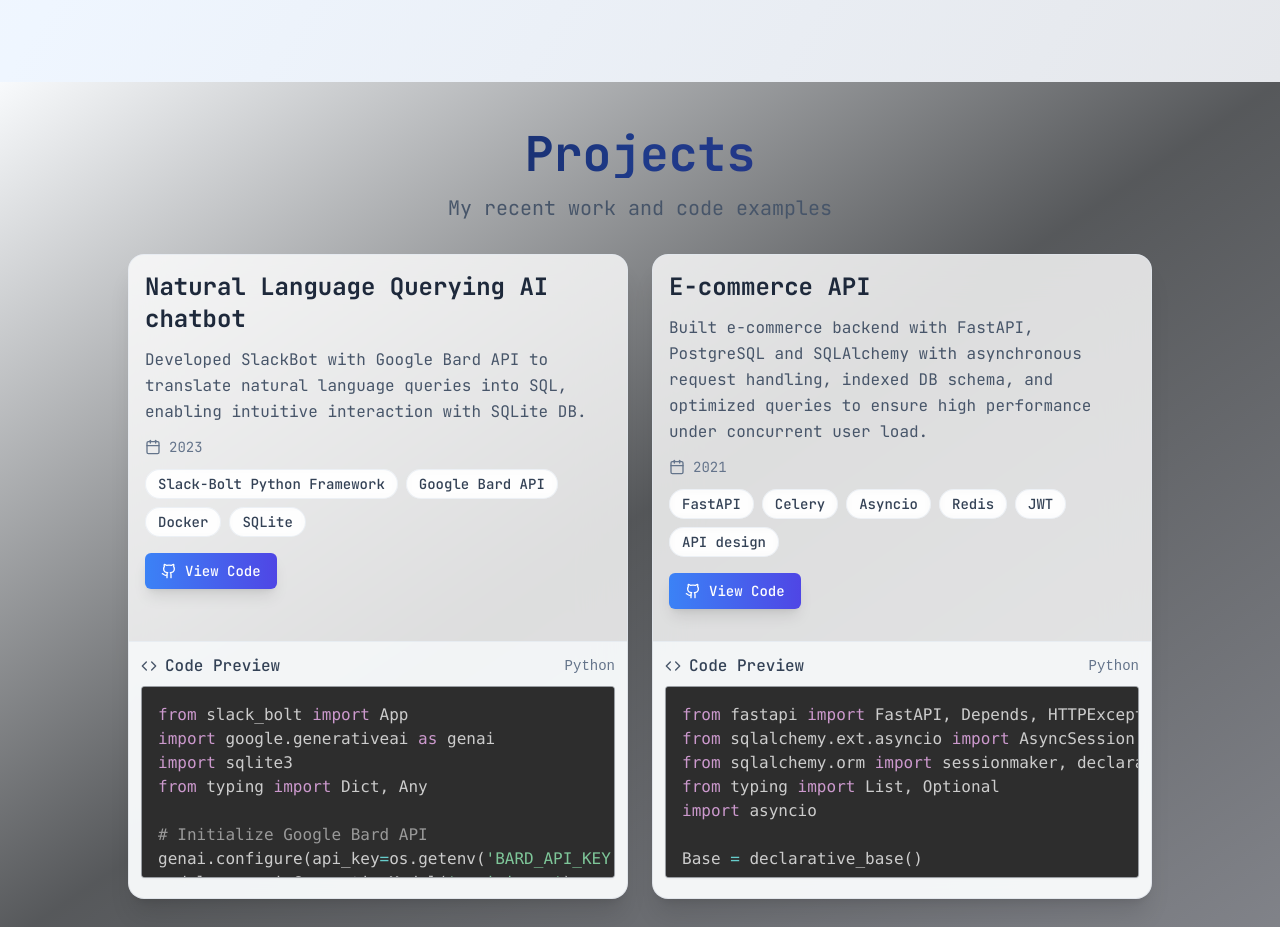
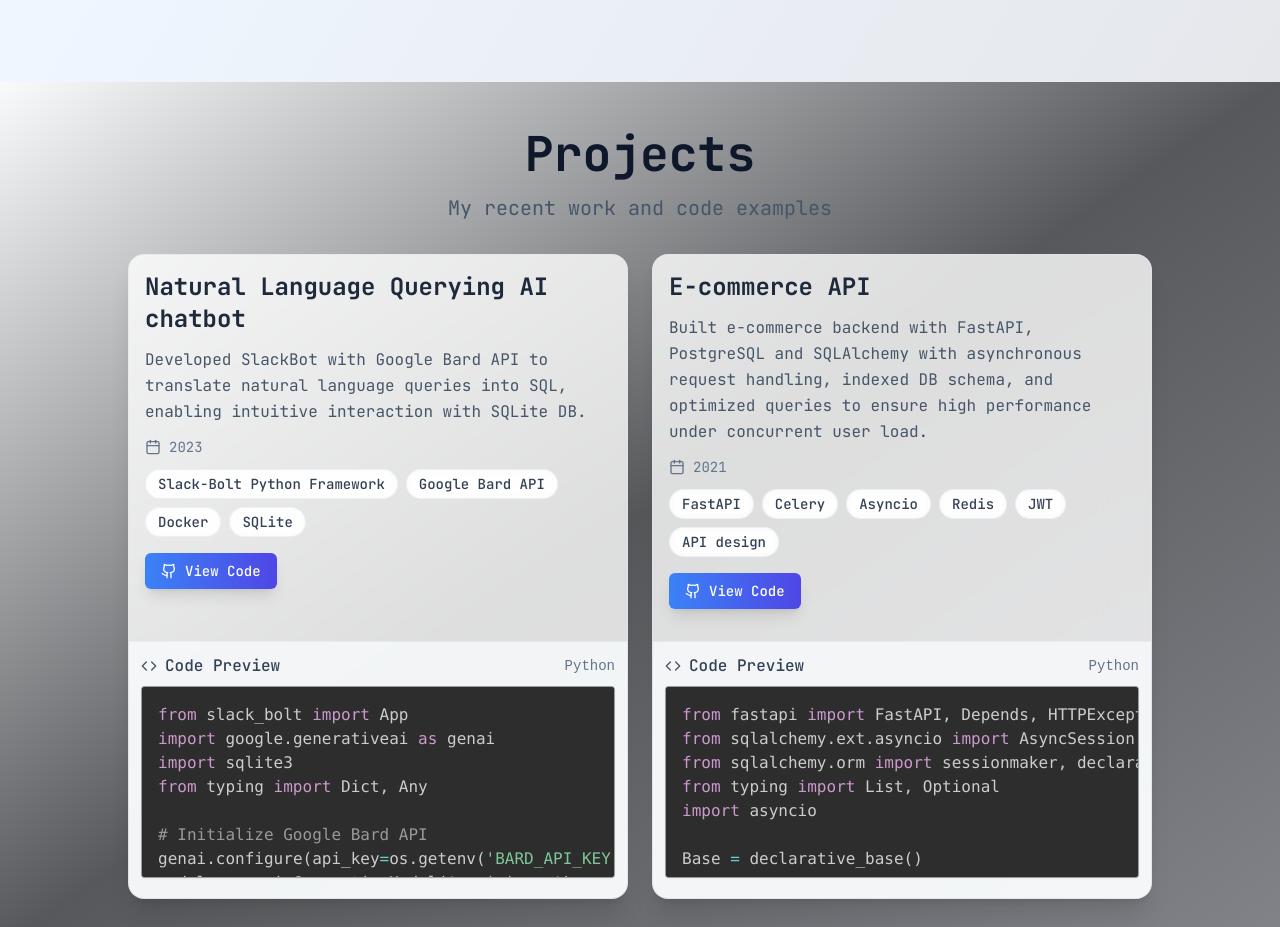
Before and after one commit to sxcluzive/portfolio-frontend, a React (Vite) app: page / in a window 1280 px wide. Shown: the part 3600-4527 px from the top of the page. Built offline with nearby package versions, Linux system fonts and the light colour scheme.

Commit message:
fix: improve heading visibility and enable GPU acceleration for smoother animations

```diff
--- a/src/components/ExperienceSection.tsx
+++ b/src/components/ExperienceSection.tsx
@@ -35,7 +35,7 @@ const ExperienceSection = () => {
               {/* Timeline dot */}
               <div className="absolute -left-8 top-4 w-4 h-4 bg-blue-500 rounded-full border-4 border-white dark:border-gray-900 shadow-md"></div>
 
-              <div className="bg-white/60 dark:bg-gray-900/40 border border-gray-200/40 dark:border-gray-800/40 rounded-xl p-6 shadow-md backdrop-blur-md hover:scale-105 transition-all duration-300">
+              <div className="bg-white/60 dark:bg-gray-900/40 border border-gray-200/40 dark:border-gray-800/40 rounded-xl p-6 shadow-md backdrop-blur-md hover:scale-105 transition-all duration-300 will-change-transform">
                 <div className="flex flex-col md:flex-row md:items-center md:justify-between mb-4">
                   <div>
                     <h3 className="text-2xl font-bold text-gray-800 dark:text-gray-200 mb-2">
--- a/src/components/ProjectsSection.tsx
+++ b/src/components/ProjectsSection.tsx
@@ -28,7 +28,7 @@ const ProjectsSection = () => {
         >
           {!isDeveloperMode && (
             <>
-              <h2 className="text-5xl font-bold bg-gradient-to-r from-slate-900 via-blue-900 to-indigo-900 dark:from-white dark:via-blue-100 dark:to-indigo-100 bg-clip-text text-transparent mb-4">Projects</h2>
+              <h2 className="text-5xl font-bold text-slate-900 dark:text-white mb-4">Projects</h2>
               <p className="text-xl text-slate-600 dark:text-slate-300">My recent work and code examples</p>
             </>
           )}
@@ -52,7 +52,7 @@ const ProjectsSection = () => {
               whileInView={{ opacity: 1, y: 0 }}
               transition={{ duration: 0.8, delay: index * 0.2 }}
               viewport={{ once: true }}
-              className={`overflow-hidden hover:shadow-lg transition-all duration-300 flex flex-col ${!isDeveloperMode ? 'bg-white/80 dark:bg-slate-900/60 border border-slate-200/60 dark:border-slate-700/60 rounded-2xl shadow-xl backdrop-blur-xl hover:scale-105 hover:shadow-2xl' : 'bg-[var(--terminal-bg)] border border-[var(--terminal-border)] rounded-lg hover:border-[var(--matrix)]'}`}
+              className={`overflow-hidden hover:shadow-lg transition-all duration-300 flex flex-col will-change-transform ${!isDeveloperMode ? 'bg-white/80 dark:bg-slate-900/60 border border-slate-200/60 dark:border-slate-700/60 rounded-2xl shadow-xl backdrop-blur-xl hover:scale-105 hover:shadow-2xl' : 'bg-[var(--terminal-bg)] border border-[var(--terminal-border)] rounded-lg hover:border-[var(--matrix)]'}`}
             >
               <div className="p-4 flex-1">
                 <div className="flex flex-col md:flex-row md:items-start md:justify-between mb-4">
--- a/src/components/SkillsSection.tsx
+++ b/src/components/SkillsSection.tsx
@@ -39,7 +39,7 @@ const SkillsSection = () => {
               whileInView={{ opacity: 1, y: 0 }}
               transition={{ duration: 0.8, delay: index * 0.2 }}
               viewport={{ once: true }}
-              className="bg-white/60 dark:bg-gray-900/40 border border-gray-200/40 dark:border-gray-800/40 rounded-xl p-6 shadow-md backdrop-blur-md hover:scale-105 transition-all duration-300"
+              className="bg-white/60 dark:bg-gray-900/40 border border-gray-200/40 dark:border-gray-800/40 rounded-xl p-6 shadow-md backdrop-blur-md hover:scale-105 transition-all duration-300 will-change-transform"
             >
               <div className="flex items-center mb-4">
                 {getIcon(skill.category)}
```
